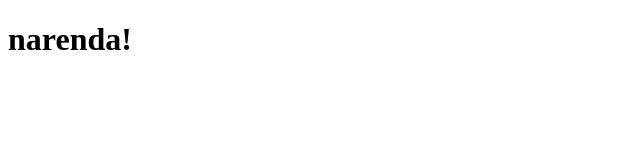
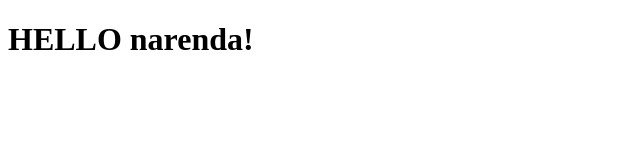
Before and after one commit to Narendar790/ITC-505, a plain HTML site: page index.html in a window 1280 px wide. Shown: the whole page, without its empty margins (0-640 px from the left). Drawn offline with Linux system fonts and the light colour scheme.

Commit message:
Update index.html

```diff
--- a/index.html
+++ b/index.html
@@ -6,6 +6,6 @@
     <title>Document</title>
 </head>
 <body>
-    <h1>narenda!</h1>
+    <h1> HELLO narenda!</h1>
 </body>
 </html>
```
